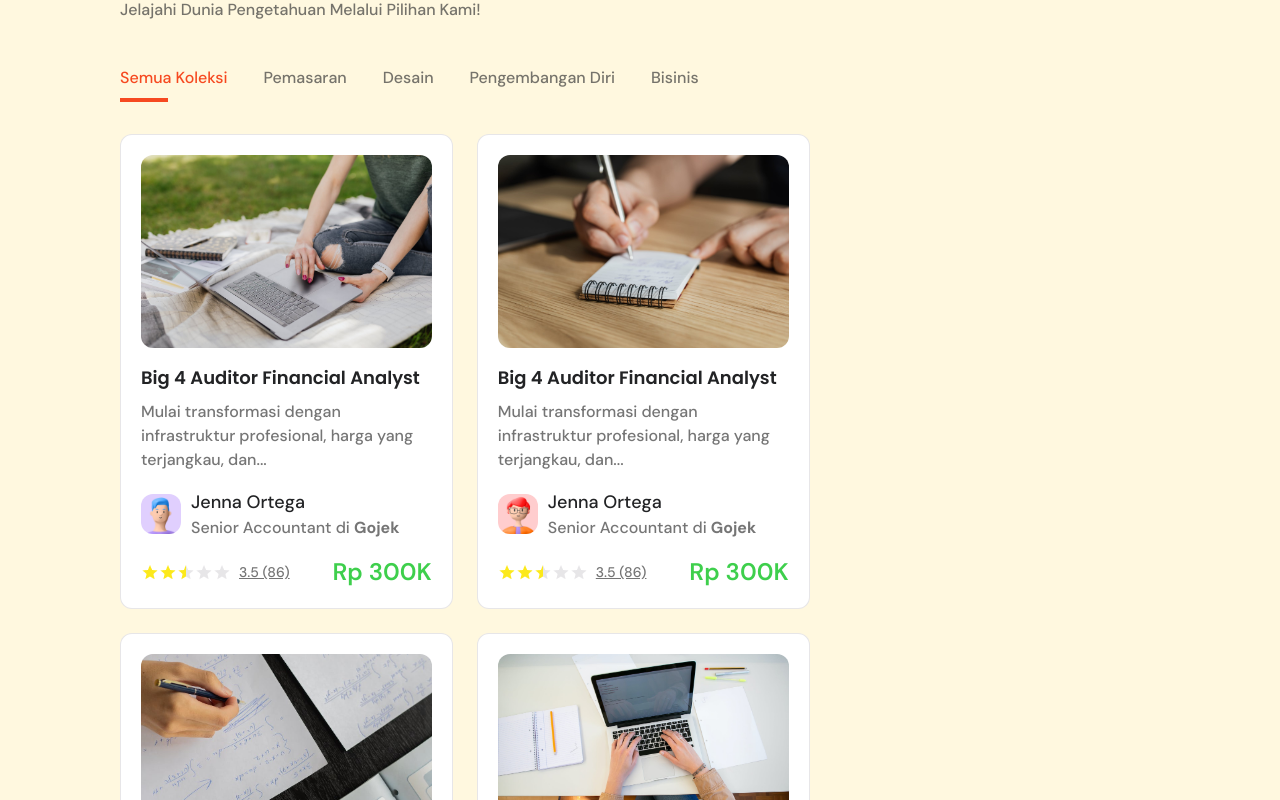
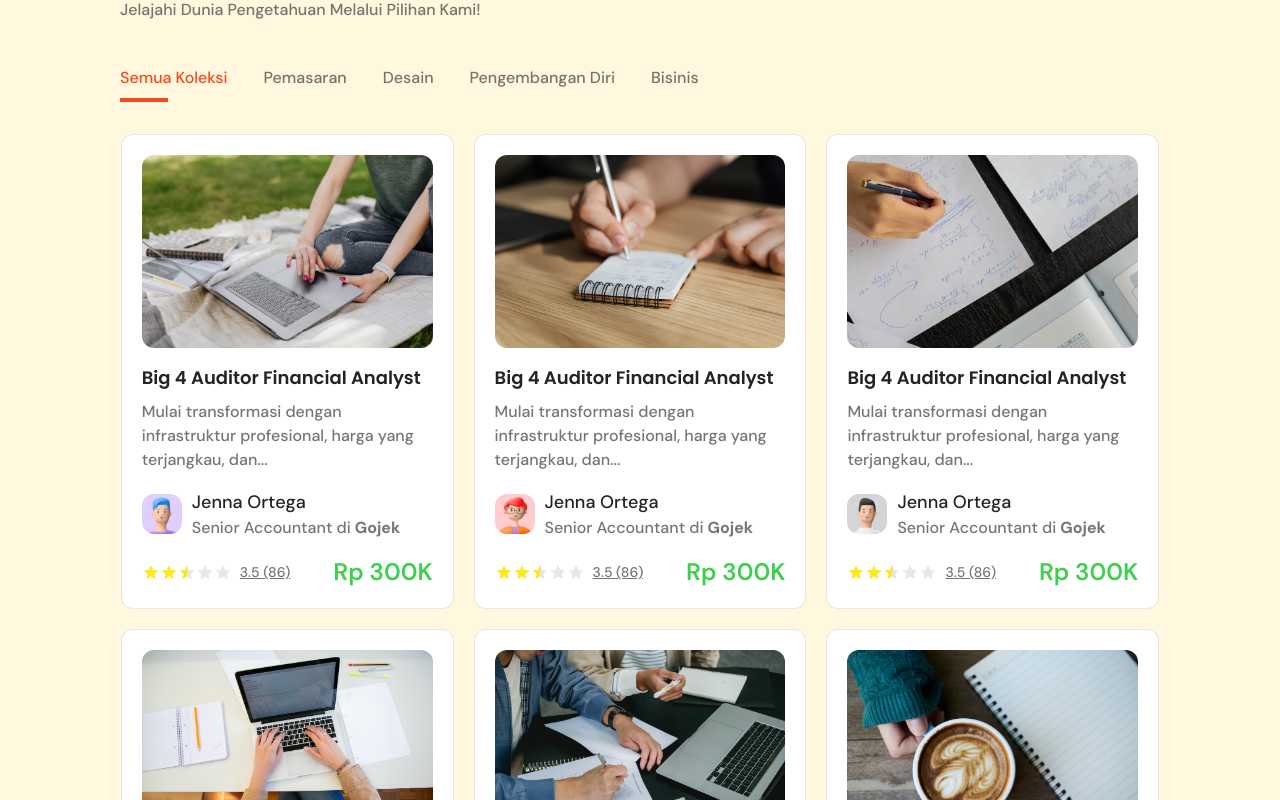
Before and after one commit to heyymasud/video-belajar-website, a React app: page / in a window 1280 px wide. Shown: the part 660-1460 px from the top of the page. Built offline with nearby package versions, Linux system fonts and the light colour scheme; the HTML template or start-up script is replaced by a standard one.

Commit message:
refactor: card style

```diff
--- a/src/Components/Layouts/MainBeranda/index.jsx
+++ b/src/Components/Layouts/MainBeranda/index.jsx
@@ -34,7 +34,7 @@ const MainBeranda = () => {
         activeIndex={activeIndex}
         handleNavActive={handleNavActive}
         />
-        <main className="w-full flex flex-wrap gap-5 xl:gap-6">
+        <main className="w-full flex flex-wrap gap-5 xl:gap-5 justify-center">
           {mainCard.map((item, index) => (
             <Card
               key={index}
```
